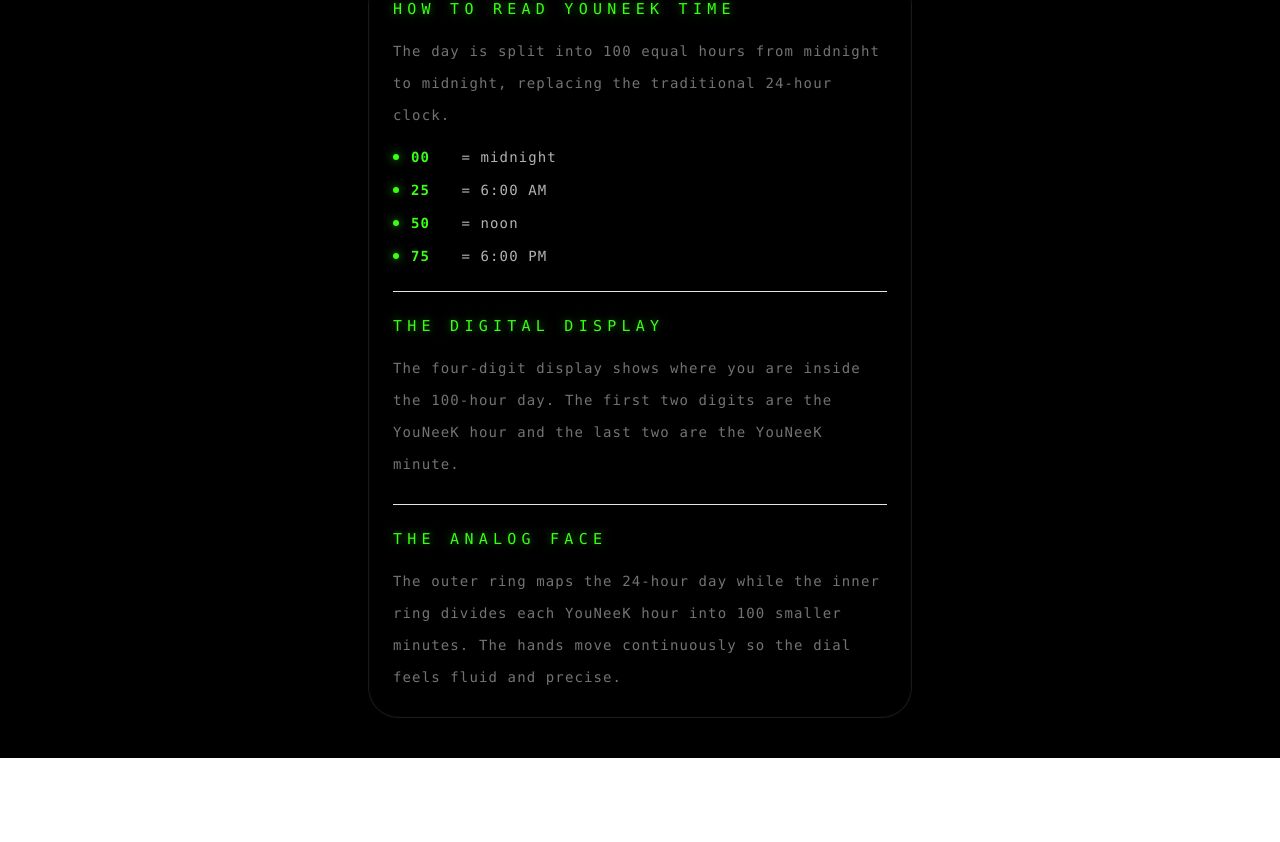
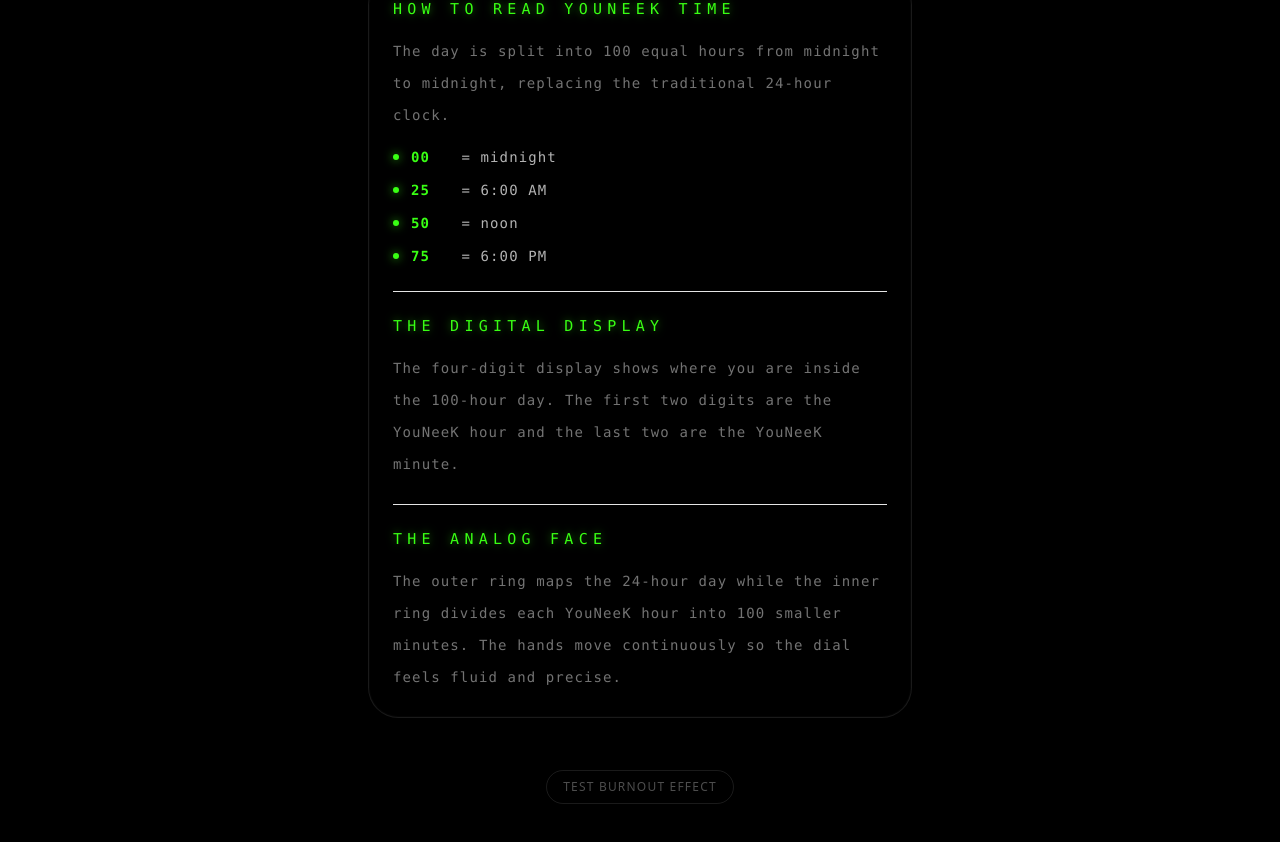
Before and after one commit to AndrewGrayYouNeeK/youneek-time, a React (Vite) app: page / in a window 1280 px wide. Shown: the part 1546-2388 px from the top of the page. Before the commit the page ends 2304 px from the top, so only its background shows below. Built offline with nearby package versions, Linux system fonts and the light colour scheme; no server answers.

Commit message:
File changes

```diff
--- a/src/components/YouNeekClock.jsx
+++ b/src/components/YouNeekClock.jsx
@@ -34,7 +34,10 @@ export default function YouNeekClock() {
     }
   }, [isGlitching]);
 
-
+  const handleTestGlitch = () => {
+    setIsGlitching(true);
+    setTimeout(() => setIsGlitching(false), 1200);
+  };
 
   return (
     <div className={`mx-auto flex min-h-screen w-full max-w-[36rem] flex-col items-center gap-8 px-4 py-8 sm:gap-9 sm:py-10 transition-colors duration-100 ${isGlitching ? 'bg-black' : 'bg-black'}`}>
@@ -56,6 +59,12 @@ export default function YouNeekClock() {
       <div className={`w-full transition-opacity duration-100 ${isGlitching ? 'opacity-0' : ''}`}>
         <AboutSection />
       </div>
+      <button
+        onClick={handleTestGlitch}
+        className="mt-4 px-4 py-2 text-xs uppercase tracking-widest text-white/30 hover:text-white/70 border border-white/10 rounded-full transition-colors"
+      >
+        Test Burnout Effect
+      </button>
     </div>
   );
 }
```
